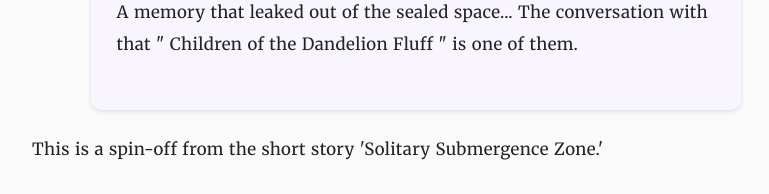
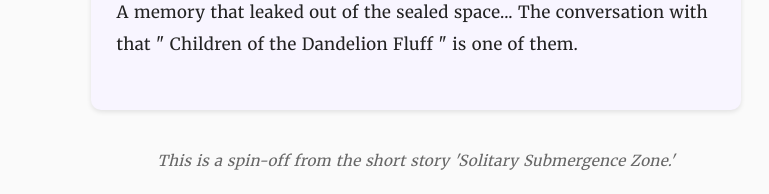
Before and after one commit to yoikonoyo/the-water-s-trace-, a plain HTML site: page index.html in a window 1280 px wide. Shown: the part 1220-1414 px from the top of the page, without its empty margins (224-993 px from the left). Drawn offline with nearby package versions, Linux system fonts and the light colour scheme; some packages are replaced by stand-ins of ours; a web font is replaced by a local one.

Commit message:
Update style.css

```diff
--- a/css/style.css
+++ b/css/style.css
@@ -543,11 +543,17 @@ body.en .poem {
     font-size: 1.4rem;
   }
 }
-}
+/* スピンオフ表示ノート（本文枠にぴったり収まる右寄せ） */
 .spin-off-note {
+  display: block;
+  width: 100%;                /* 本文枠いっぱい */
+  max-width: 800px;           /* mainと同じ最大幅 */
+  margin: 2.5em auto 3.5em auto; /* 上下余白＋中央寄せ */
+  padding: 0 1rem;            /* 本文枠と同じパディング */
+  text-align: center;          /* 右寄せ */
   font-size: 0.9em;
   color: #666;
-  text-align: center;
-  margin-top: 1em;
-  margin-bottom: 2em;
+  line-height: 1.7;
+  font-style: italic;         /* 少し詩的に見せる */
+  box-sizing: border-box;     /* パディング込みで幅を計算 */
 }
```
